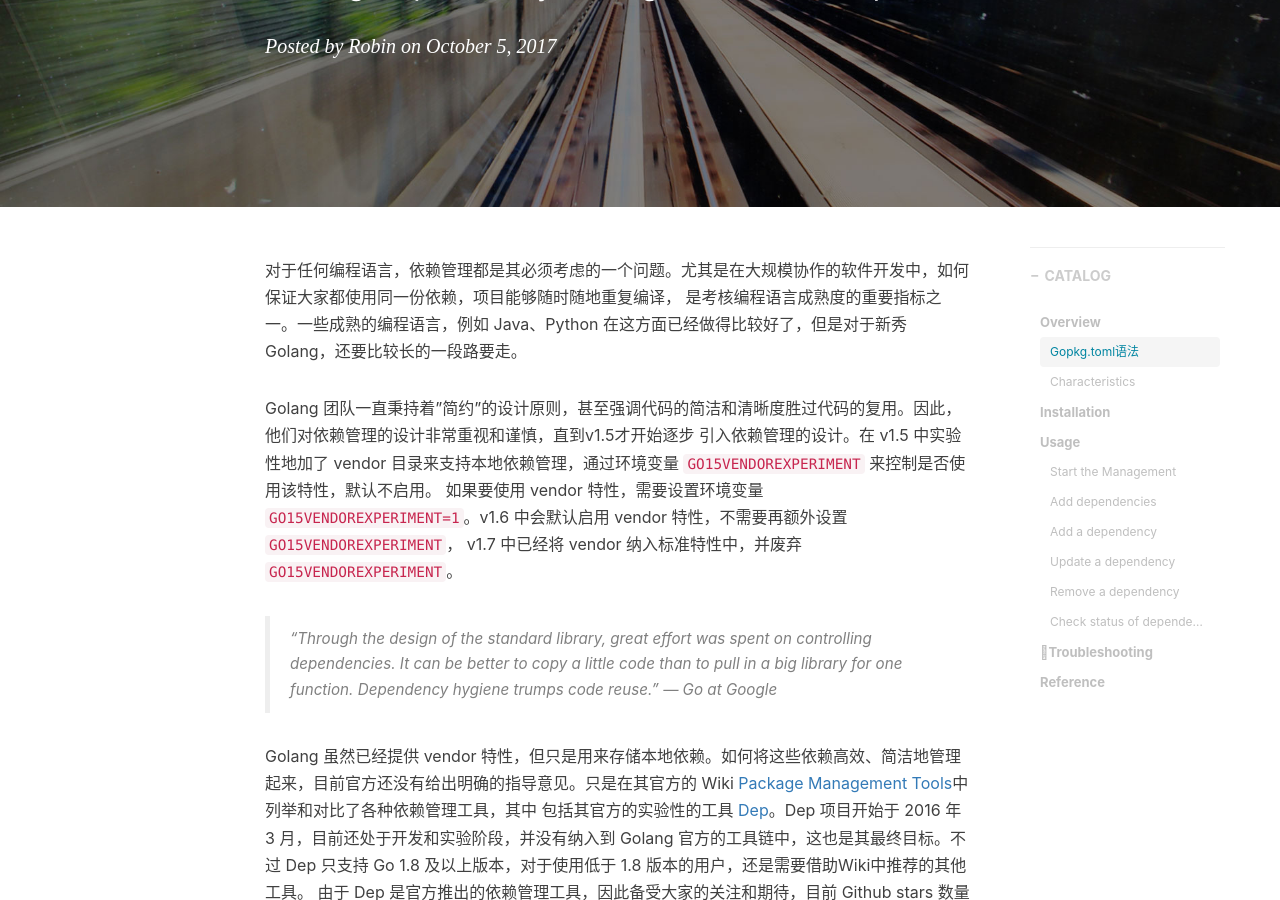
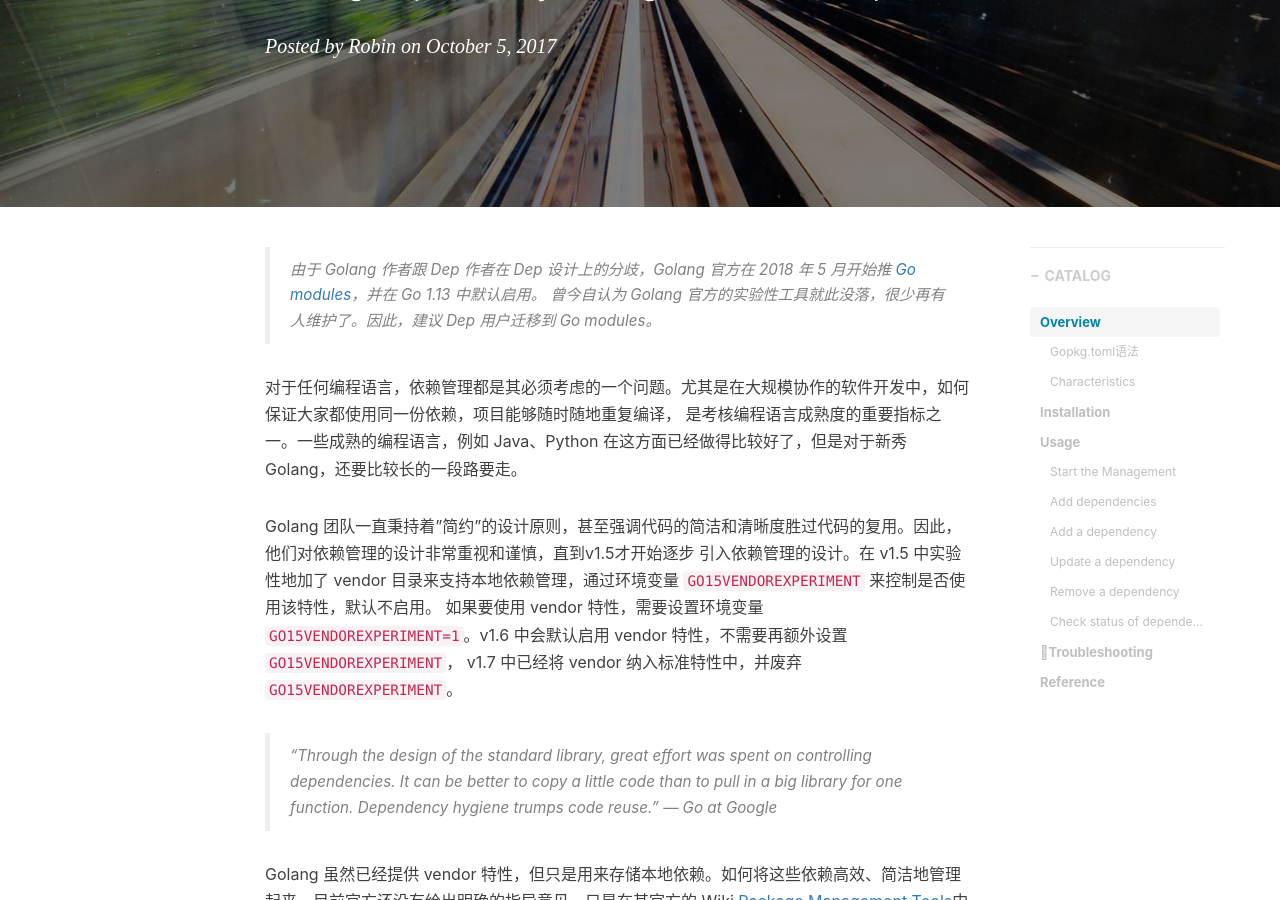
Before and after one commit to supereagle/supereagle.github.io, a Jekyll site: the page built from _posts/2017/2017-10-05-golang-dep.markdown, in a window 1280 px wide and 900 px high, scrolled down 316 px. Built offline with Jekyll 4.4.1, drawn with Linux system fonts in a browser that asks for light colours; nearby versions of some CDN libraries; comment, search, counter and statistics services are not loaded.

Commit message:
update blog: recommend to switch from dep to go modules

```diff
--- a/_posts/2017/2017-10-05-golang-dep.markdown
+++ b/_posts/2017/2017-10-05-golang-dep.markdown
@@ -10,6 +10,9 @@
     - Golang
     - 依赖管理
 ---
+
+> 由于 Golang 作者跟 Dep 作者在 Dep 设计上的分歧，Golang 官方在 2018 年 5 月开始推 [Go modules](https://github.com/golang/go/wiki/Modules)，并在 Go 1.13 中默认启用。
+> 曾今自认为 Golang 官方的实验性工具就此没落，很少再有人维护了。因此，建议 Dep 用户迁移到 Go modules。
 
 对于任何编程语言，依赖管理都是其必须考虑的一个问题。尤其是在大规模协作的软件开发中，如何保证大家都使用同一份依赖，项目能够随时随地重复编译，
 是考核编程语言成熟度的重要指标之一。一些成熟的编程语言，例如 Java、Python 在这方面已经做得比较好了，但是对于新秀 Golang，还要比较长的一段路要走。
```
